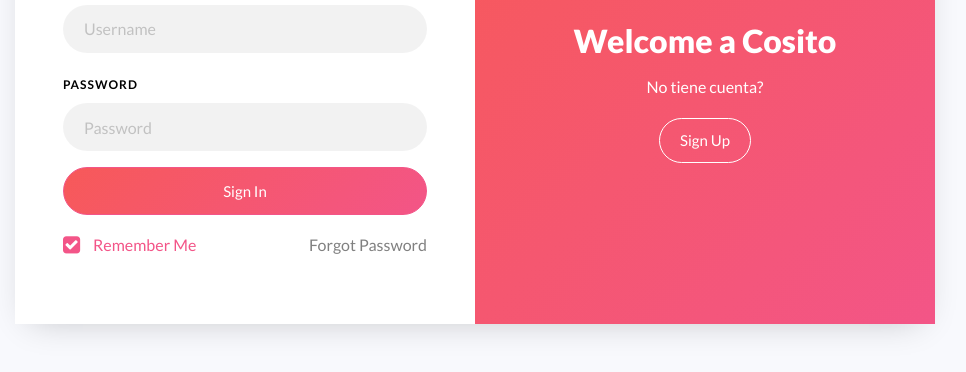
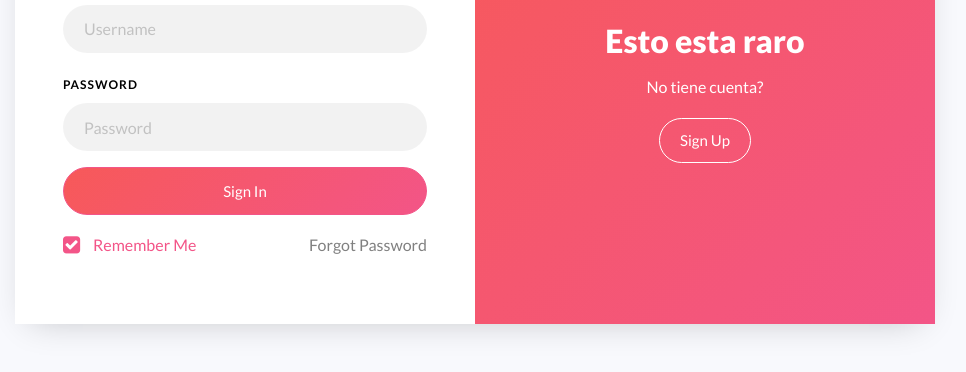
Before and after one commit to testingcw/cosito, a plain HTML site: page index.html in a window 1280 px wide. Shown: the part 354-726 px from the top of the page, without its empty margins (165-1131 px from the left). Drawn offline with Linux system fonts and the light colour scheme.

Commit message:
esto esta raro

```diff
--- a/index.html
+++ b/index.html
@@ -25,7 +25,7 @@
 					<div class="wrap d-md-flex">
 						<div class="text-wrap p-4 p-lg-5 text-center d-flex align-items-center order-md-last">
 							<div class="text w-100">
-								<h2>Welcome a Cosito</h2>
+								<h2>Esto esta raro</h2>
 								<p>No tiene cuenta?</p>
 								<a href="#" class="btn btn-white btn-outline-white">Sign Up</a>
 							</div>
```
